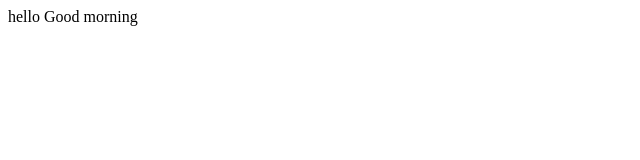
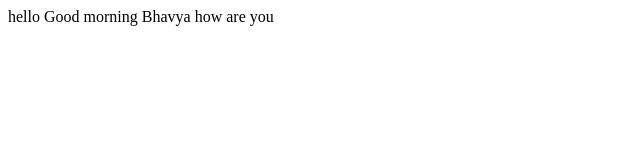
Before and after one commit to Bhavya1407/Book, a plain HTML site: page index.html in a window 1280 px wide. Shown: the whole page, without its empty margins (0-640 px from the left). Drawn offline with Linux system fonts and the light colour scheme.

Commit message:
complete the file

```diff
--- a/index.html
+++ b/index.html
@@ -2,5 +2,6 @@
     <head>hello</head>
     <body>
         Good morning
+        Bhavya how are you
     </body>
 </html>
```
Also changed, not shown: file.html (added).
